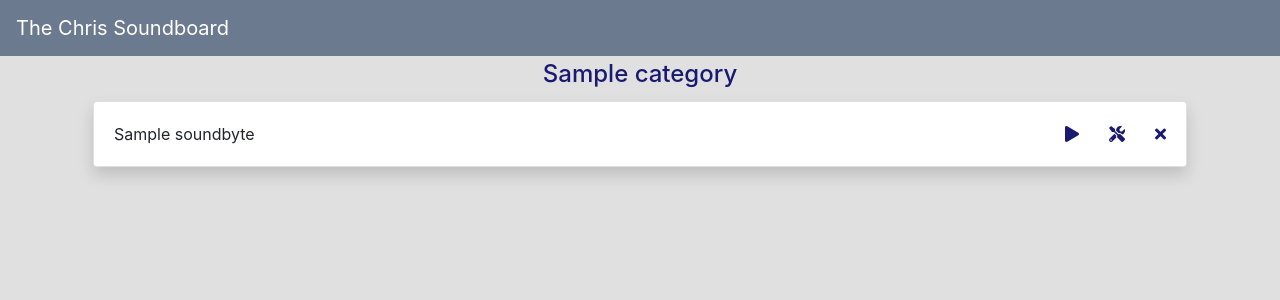
After one commit to mellisor/Chris_Soundboard, a Django app: page /upload/show_edit in a window 1280 px wide. The commit adds this page. Shown: the top 300 px of the page. Run offline with Django 3.2, Linux system fonts and the light colour scheme; a user stored in the database is signed in; tables that the repository leaves empty hold one stand-in row (values such as "Sample post"); some libraries are stand-ins or nearby versions.

Commit message:
Added edit view

```diff
--- /dev/null
+++ b/upload/static/upload/edit.css
@@ -0,0 +1,3 @@
+.text-primary {
+    color: midnightblue !important;
+}
--- /dev/null
+++ b/upload/templates/upload/show_edit.html
@@ -0,0 +1,39 @@
+{% extends 'upload/base.html' %}
+{% block includes %}
+{% load static %}
+<link rel="stylesheet" href={% static 'upload/edit.css' %}>
+<script src={% static 'sounds/scripts/index.js' %}></script>
+{% endblock %}
+{% block content %}
+<div class="container justify-content-center">
+    {% for category in categories %}
+    <div class="row">
+        <div class="col" align="middle">
+            <h4 class="text-primary my-1">{{category.name}}</h4>
+        </div>
+    </div>
+    {% for soundbyte in category.soundbyte_set.all %}
+    <div class="row m-2">
+        <div class="card shadow sound-card w-100">
+            <div class="card-body">
+                <div class="row">
+                    <div class="col col-text">
+                        <p class="mb-0">{{soundbyte.name}}</p>
+                    </div>
+                    <div class="col-auto">
+                        <i class="fas fa-play text-primary" onclick="play('{{soundbyte.file.url}}');"></i>
+                    </div>
+                    <div class="col-auto">
+                        <i class="fas fa-tools text-primary"></i>
+                    </div>
+                    <div class="col-auto">
+                        <i class="fas fa-times text-primary"></i>
+                    </div>
+                </div>
+            </div>
+        </div>
+    </div>
+    {% endfor %}
+    {% endfor %}
+</div>
+{% endblock %}
--- a/upload/urls.py
+++ b/upload/urls.py
@@ -6,4 +6,5 @@ urlpatterns = [
     path('login', views.login, name="login"),
     path('', views.index, name="index"),
     path('create', views.create, name="create"),
+    path('show_edit', views.show_edit, name="show_edit")
 ]
--- a/upload/views.py
+++ b/upload/views.py
@@ -3,6 +3,7 @@ from django.http import HttpResponse
 from django.contrib.auth import authenticate, login as auth_login
 from django.contrib.auth.decorators import login_required
 from sounds.forms import CategoryForm, SoundByteForm
+from sounds.models import Category, SoundByte
 # Create your views here.
 
 
@@ -37,10 +38,16 @@ def create(request):
             else:
                 return render(request, 'upload/create.html', context={'category_form': category_form, 'soundbyte_form': SoundByteForm()})
         elif request.POST.get('action') == 'soundbyte':
-            soundbyte_form = SoundByteForm(request.POST,request.FILES)
+            soundbyte_form = SoundByteForm(request.POST, request.FILES)
             if soundbyte_form.is_valid():
                 soundbyte_form.save()
                 return render(request, 'upload/create.html', context={'category_form': CategoryForm(), 'soundbyte_form': SoundByteForm(), 'soundbyte_create': True})
             else:
                 return render(request, 'upload/create.html', context={'category_form': CategoryForm(), 'soundbyte_form': soundbyte_form})
     return render(request, 'upload/create.html', context={'category_form': CategoryForm(), 'soundbyte_form': SoundByteForm})
+
+
+@login_required
+def show_edit(request):
+    categories = Category.objects.all()
+    return render(request, 'upload/show_edit.html', context={'categories': categories})
```
Also changed, not shown: upload/templates/upload/index.html (+8 -5 lines), 1 other file.
